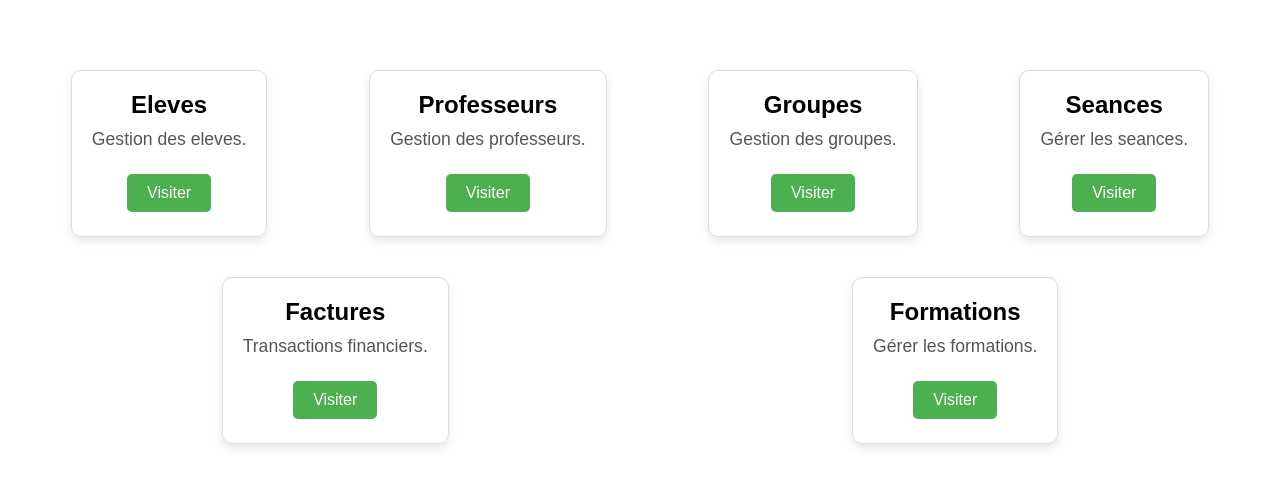
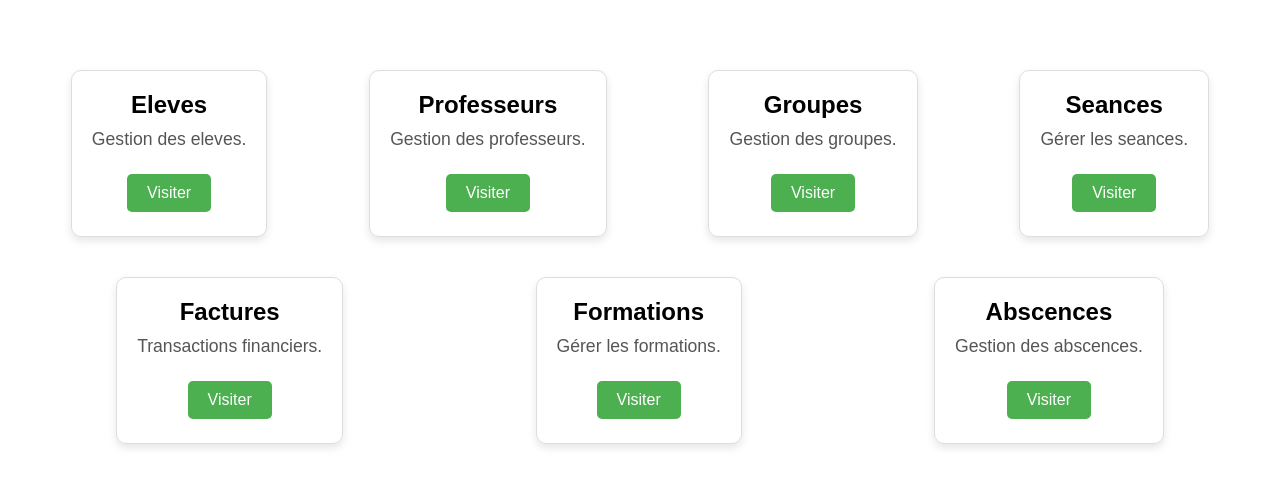
Before and after one commit to TFerhan/studies-management, a Flask app: page /index in a window 1280 px wide. Shown: the part 46-533 px from the top of the page. Run offline with Flask 3, Linux system fonts and the light colour scheme; parts of the project's set-up code (start-up, migrations or seed data) failed here and were passed over; some libraries are stand-ins or nearby versions.

Commit message:
index.html

```diff
--- a/prj/templates/index.html
+++ b/prj/templates/index.html
@@ -44,5 +44,10 @@
             <p>Gérer les formations.</p>
             <a href="{{ url_for('formations') }}" class="btn">Visiter</a>
         </div>
+                <div class="feature">
+            <h2>Abscences</h2>
+            <p>Gestion des abscences.</p>
+            <a href="{{ url_for('groupes') }}" class="btn">Visiter</a>
+        </div>
     </div>
 {% endblock %}
```
